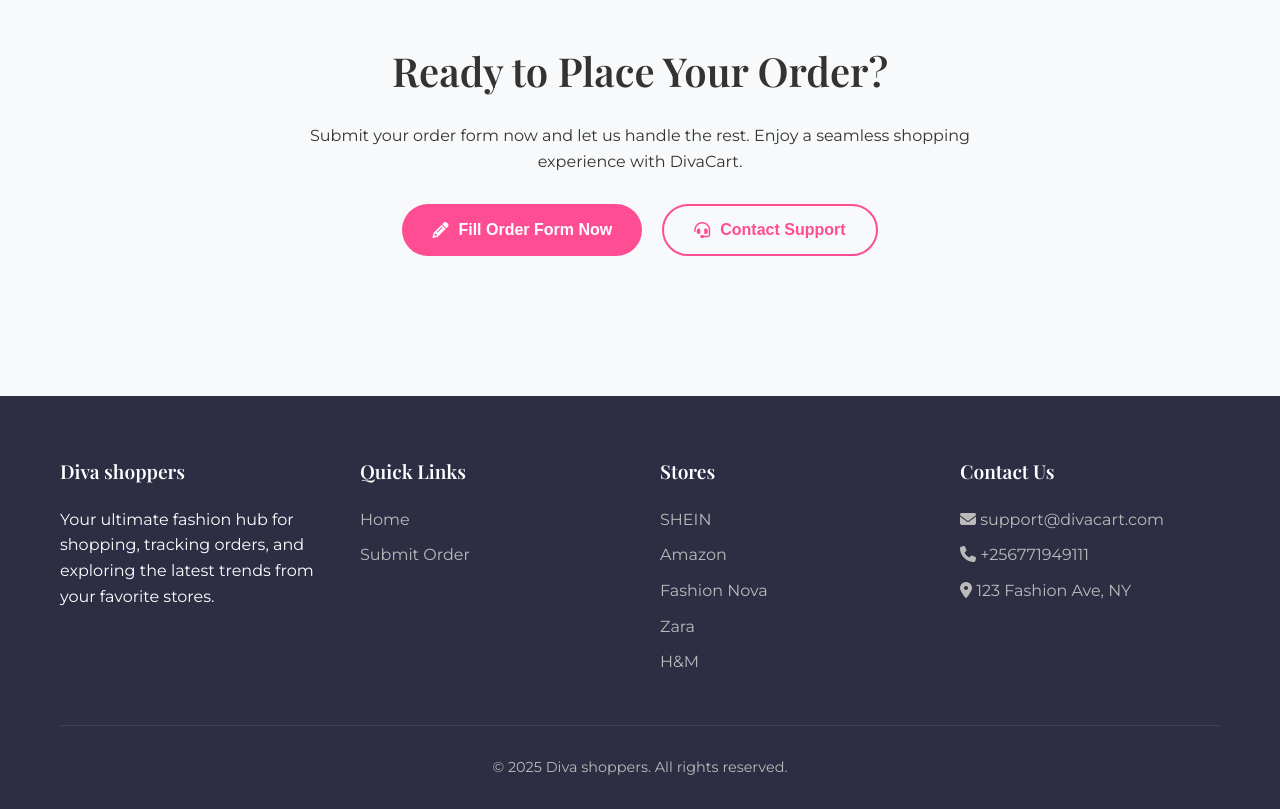
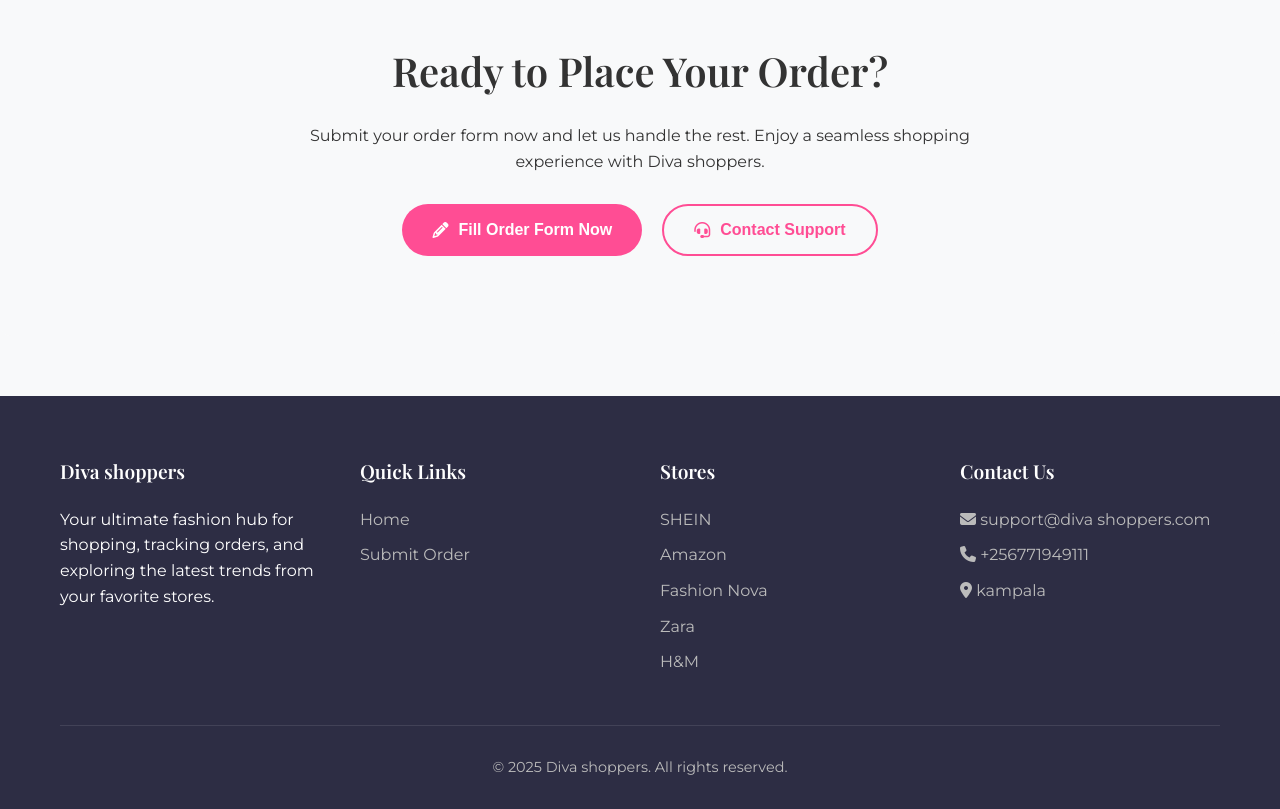
Before and after one commit to rigye/Diva-shoppers.com, a plain HTML site: page submit1.html in a window 1280 px wide. Shown: the part 2800-3609 px from the top of the page. Drawn offline with nearby package versions, Linux system fonts and the light colour scheme.

Commit message:
Update submit1.html

```diff
--- a/submit1.html
+++ b/submit1.html
@@ -917,7 +917,7 @@
         <div class="container">
             <div class="cta-content">
                 <h2 class="cta-title">Ready to Place Your Order?</h2>
-                <p>Submit your order form now and let us handle the rest. Enjoy a seamless shopping experience with DivaCart.</p>
+                <p>Submit your order form now and let us handle the rest. Enjoy a seamless shopping experience with Diva shoppers.</p>
                 <div class="cta-buttons">
                     <button class="btn-cta" id="scrollToFormBottom">
                         <i class="fas fa-pencil-alt"></i> Fill Order Form Now
@@ -961,9 +961,9 @@
                 <div class="footer-column">
                     <h3>Contact Us</h3>
                     <ul class="footer-links">
-                        <li><a href="#"><i class="fas fa-envelope"></i> support@divacart.com</a></li>
+                        <li><a href="#"><i class="fas fa-envelope"></i> support@diva shoppers.com</a></li>
                         <li><a href="#"><i class="fas fa-phone"></i> +256771949111</a></li>
-                        <li><a href="#"><i class="fas fa-map-marker-alt"></i> 123 Fashion Ave, NY</a></li>
+                        <li><a href="#"><i class="fas fa-map-marker-alt"></i> kampala</a></li>
                     </ul>
                 </div>
             </div>
@@ -1084,4 +1084,5 @@
         checkSteps();
     </script>
 </body>
+
 </html>
```
